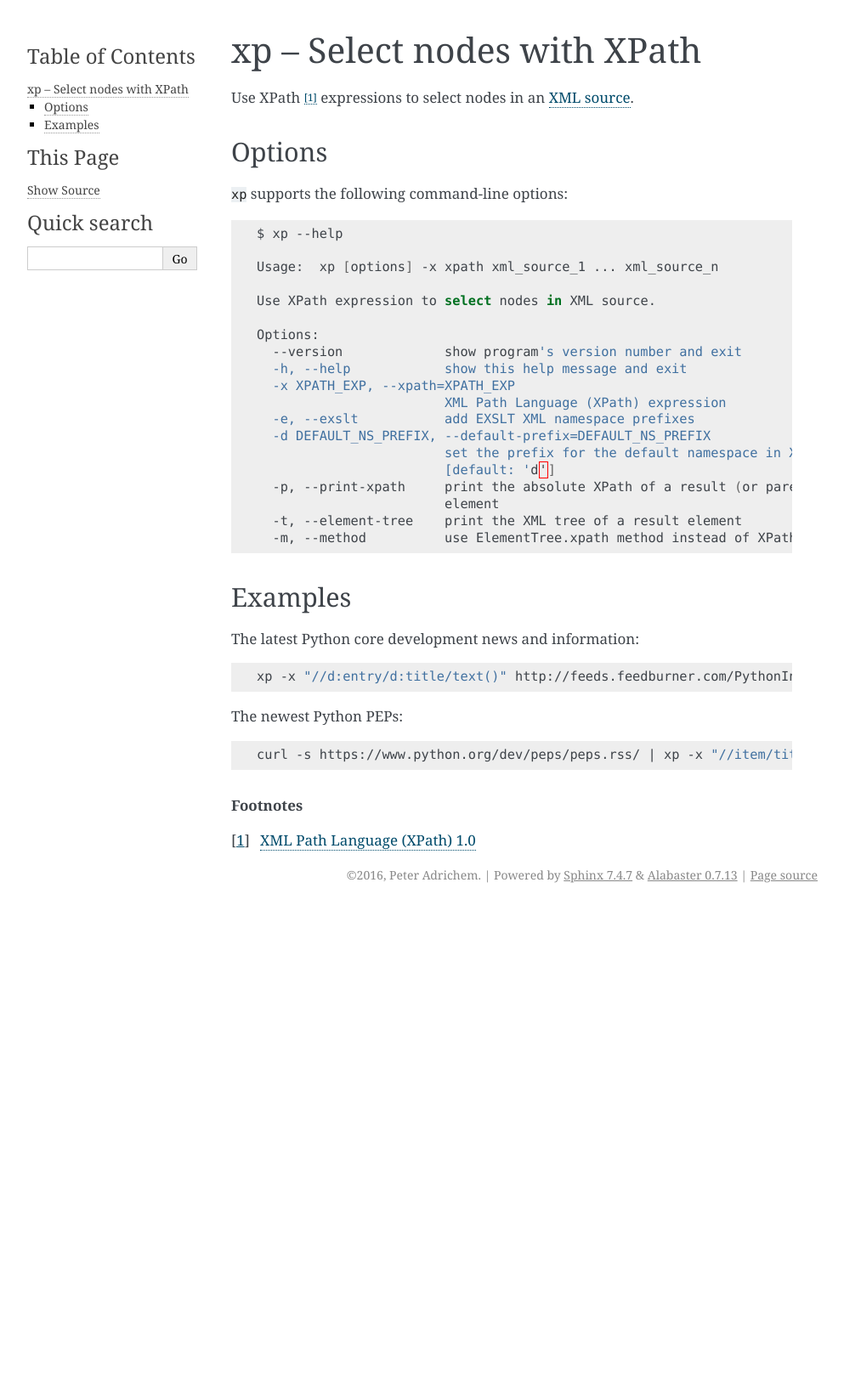
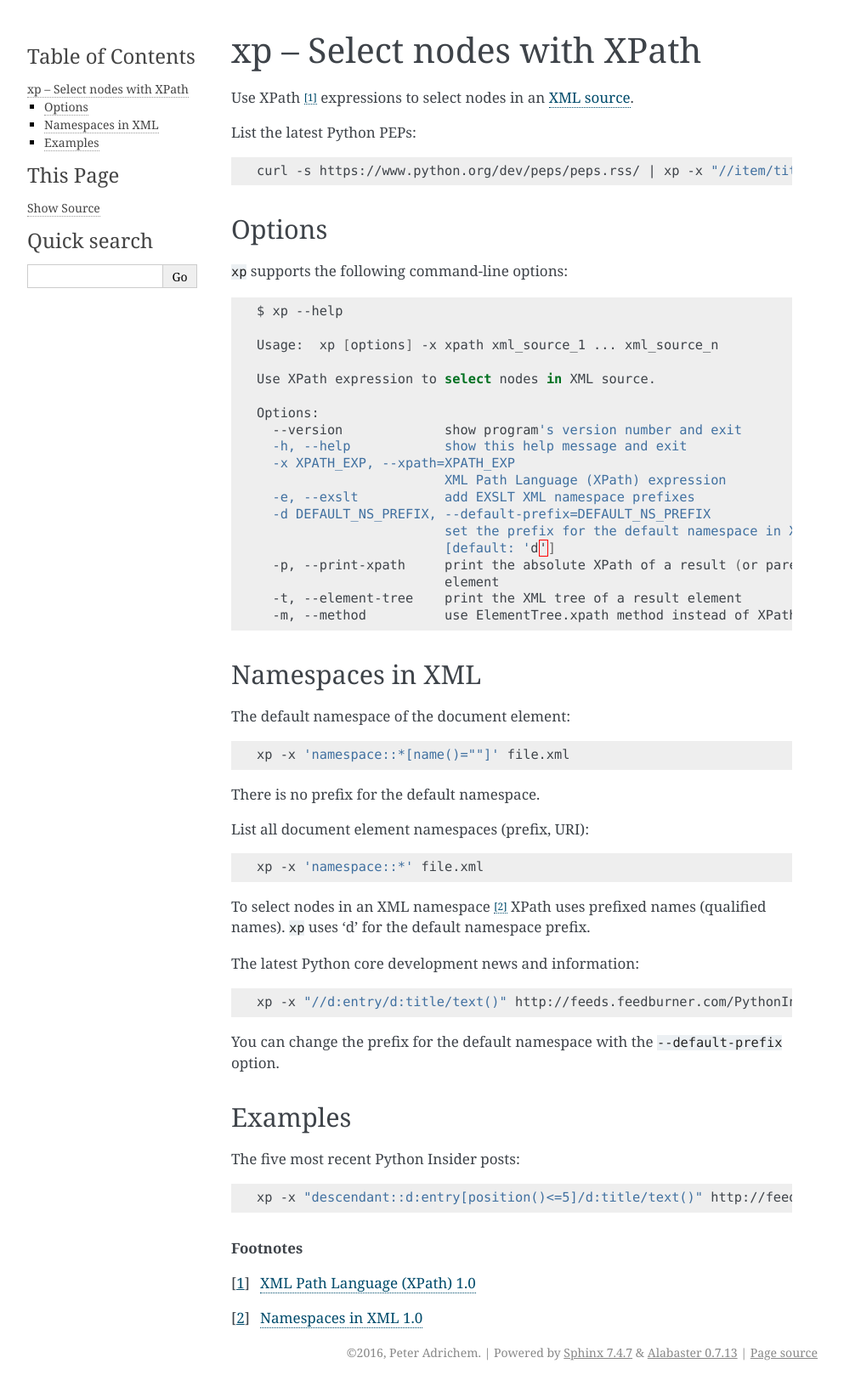
Before and after one commit to peteradrichem/Xul, a Sphinx documentation site: the page built from docs/xp.rst, in a window 1280 px wide. Shown: the whole page at 85% size, without its empty margins (148-1141 px from the left). Built offline with Sphinx 7.4.7, drawn with Linux system fonts in a browser that asks for light colours; before the commit the page ends 1069 px from its top, so only the background shows below that.

Commit message:
XML namespaces and XPath documentation

```diff
--- a/docs/xp.rst
+++ b/docs/xp.rst
@@ -10,6 +10,11 @@ xp -- Select nodes with XPath
 
 Use XPath [#]_ expressions to select nodes in an :ref:`xml_source`.
 
+List the latest Python PEPs:
+
+.. code:: bash
+
+   curl -s https://www.python.org/dev/peps/peps.rss/ | xp -x "//item/title/text()"
 
 Options
 -------
@@ -38,8 +43,28 @@ Options
      -t, --element-tree    print the XML tree of a result element
      -m, --method          use ElementTree.xpath method instead of XPath class
 
-Examples
---------
+Namespaces in XML
+-----------------
+
+.. index::
+   single: Namespaces
+
+The default namespace of the document element:
+
+.. code:: bash
+
+   xp -x 'namespace::*[name()=""]' file.xml
+
+There is no prefix for the default namespace.
+
+List all document element namespaces (prefix, URI):
+
+.. code:: bash
+
+   xp -x 'namespace::*' file.xml
+
+To select nodes in an XML namespace [#]_ XPath uses prefixed names (qualified names).
+``xp`` uses 'd' for the default namespace prefix.
 
 The latest Python core development news and information:
 
@@ -47,13 +72,19 @@ The latest Python core development news and information:
 
    xp -x "//d:entry/d:title/text()" http://feeds.feedburner.com/PythonInsider
 
-The newest Python PEPs:
+You can change the prefix for the default namespace with the ``--default-prefix`` option.
+
+Examples
+--------
+
+The five most recent Python Insider posts:
 
 .. code:: bash
 
-   curl -s https://www.python.org/dev/peps/peps.rss/ | xp -x "//item/title"
+   xp -x "descendant::d:entry[position()<=5]/d:title/text()" http://feeds.feedburner.com/PythonInsider
 
 
 .. rubric:: Footnotes
 
 .. [#] `XML Path Language (XPath) 1.0 <http://www.w3.org/TR/xpath>`_
+.. [#] `Namespaces in XML 1.0 <http://www.w3.org/TR/xml-names/>`_
```
